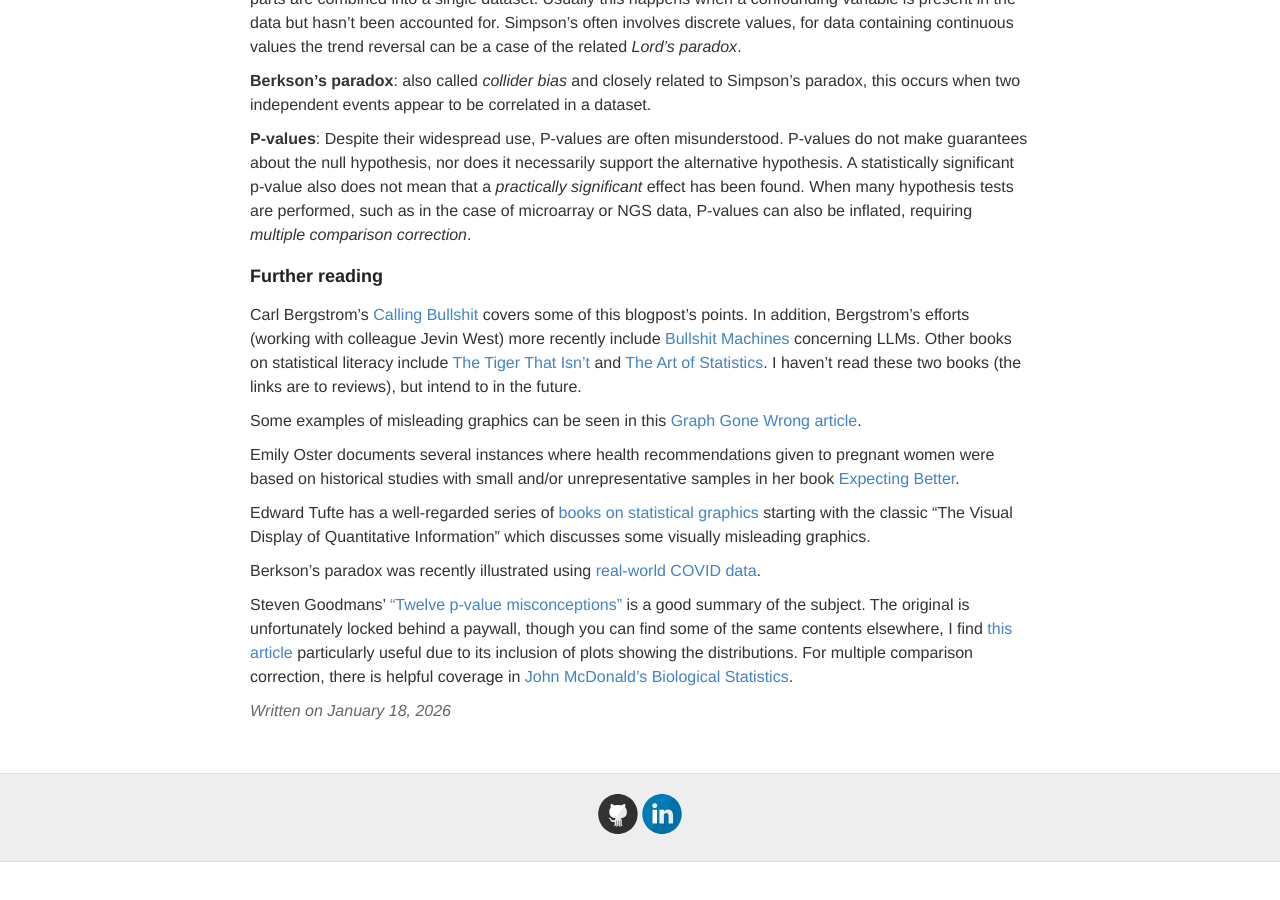
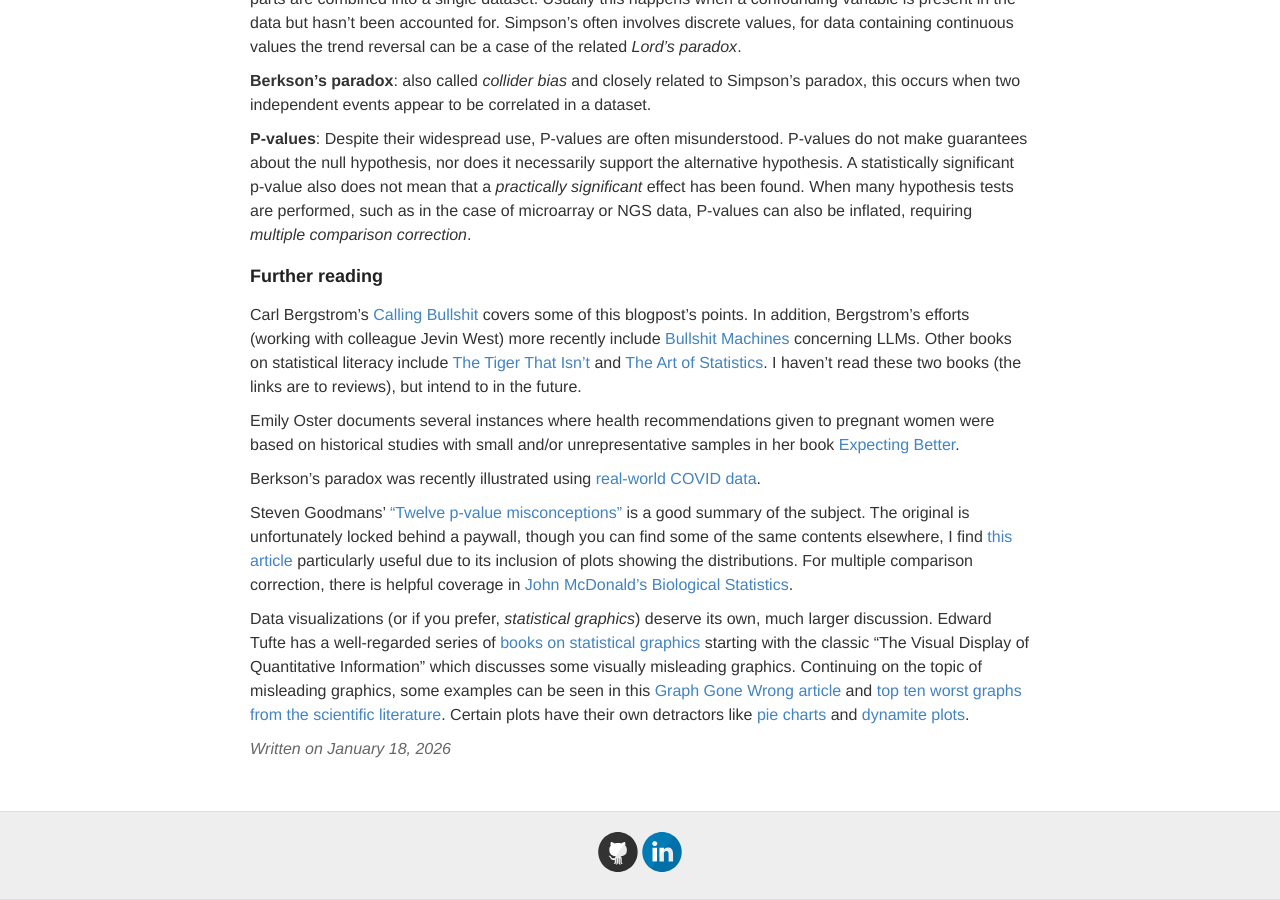
Before and after one commit to ptvan/ptvan.github.io, a Jekyll site: the page built from _posts/2026-01-18-statistical-literacy.md, in a window 1280 px wide and 900 px high, scrolled down 1506 px. Built offline with Jekyll 4.4.1, drawn with Linux system fonts in a browser that asks for light colours; before the commit the page ends 2368 px from its top, so only the background shows below that.

Commit message:
reorg and small edits

```diff
--- a/_posts/2026-01-18-statistical-literacy.md
+++ b/_posts/2026-01-18-statistical-literacy.md
@@ -38,12 +38,10 @@ Further developing statistical literacy requires understanding fundamental conce
 
 Carl Bergstrom's [Calling Bullshit](https://callingbullshit.org/) covers some of this blogpost's points. In addition, Bergstrom's efforts (working with colleague Jevin West) more recently include [Bullshit Machines](https://thebullshitmachines.com/) concerning LLMs. Other books on statistical literacy include [The Tiger That Isn't](https://plus.maths.org/content/tiger-isnt) and [The Art of Statistics](https://medium.com/@juntaah/review-the-art-of-statistics-david-spiegelhalter-ed366f4102ea). I haven't read these two books (the links are to reviews), but intend to in the future.
 
-Some examples of misleading graphics can be seen in this [Graph Gone Wrong article](https://medium.com/@Ana_kin/graphs-gone-wrong-misleading-data-visualizations-d4805d1c4700).
-
 Emily Oster documents several instances where health recommendations given to pregnant women were based on historical studies with small and/or unrepresentative samples in her book [Expecting Better](https://www.penguinrandomhouse.com/books/310896/expecting-better-by-emily-oster/).
-
-Edward Tufte has a well-regarded series of [books on statistical graphics](https://www.edwardtufte.com/books/) starting with the classic "The Visual Display of Quantitative Information" which discusses some visually misleading graphics.
 
 Berkson's paradox was recently illustrated using [real-world COVID data](https://pmc.ncbi.nlm.nih.gov/articles/PMC10016947/).
 
 Steven Goodmans' ["Twelve p-value misconceptions"](https://pubmed.ncbi.nlm.nih.gov/18582619/) is a good summary of the subject. The original is unfortunately locked behind a paywall, though you can find some of the same contents elsewhere, I find [this article](https://daniellakens.blogspot.com/2017/12/understanding-common-misconceptions.html) particularly useful due to its inclusion of plots showing the distributions. For multiple comparison correction, there is helpful coverage in [John McDonald's Biological Statistics](https://stats.libretexts.org/Bookshelves/Applied_Statistics/Biological_Statistics_(McDonald)/06%3A_Multiple_Tests/6.01%3A_Multiple_Comparisons).
+
+Data visualizations (or if you prefer, _statistical graphics_) deserve its own, much larger discussion. Edward Tufte has a well-regarded series of [books on statistical graphics](https://www.edwardtufte.com/books/) starting with the classic "The Visual Display of Quantitative Information" which discusses some visually misleading graphics. Continuing on the topic of misleading graphics, some examples can be seen in this [Graph Gone Wrong article](https://medium.com/@Ana_kin/graphs-gone-wrong-misleading-data-visualizations-d4805d1c4700) and [top ten worst graphs from the scientific literature](https://kbroman.org/topten_worstgraphs/). Certain plots have their own detractors like [pie charts](https://www.storytellingwithdata.com/blog/2011/07/death-to-pie-charts) and [dynamite plots](https://simplystatistics.org/posts/2019-02-21-dynamite-plots-must-die/).
```
